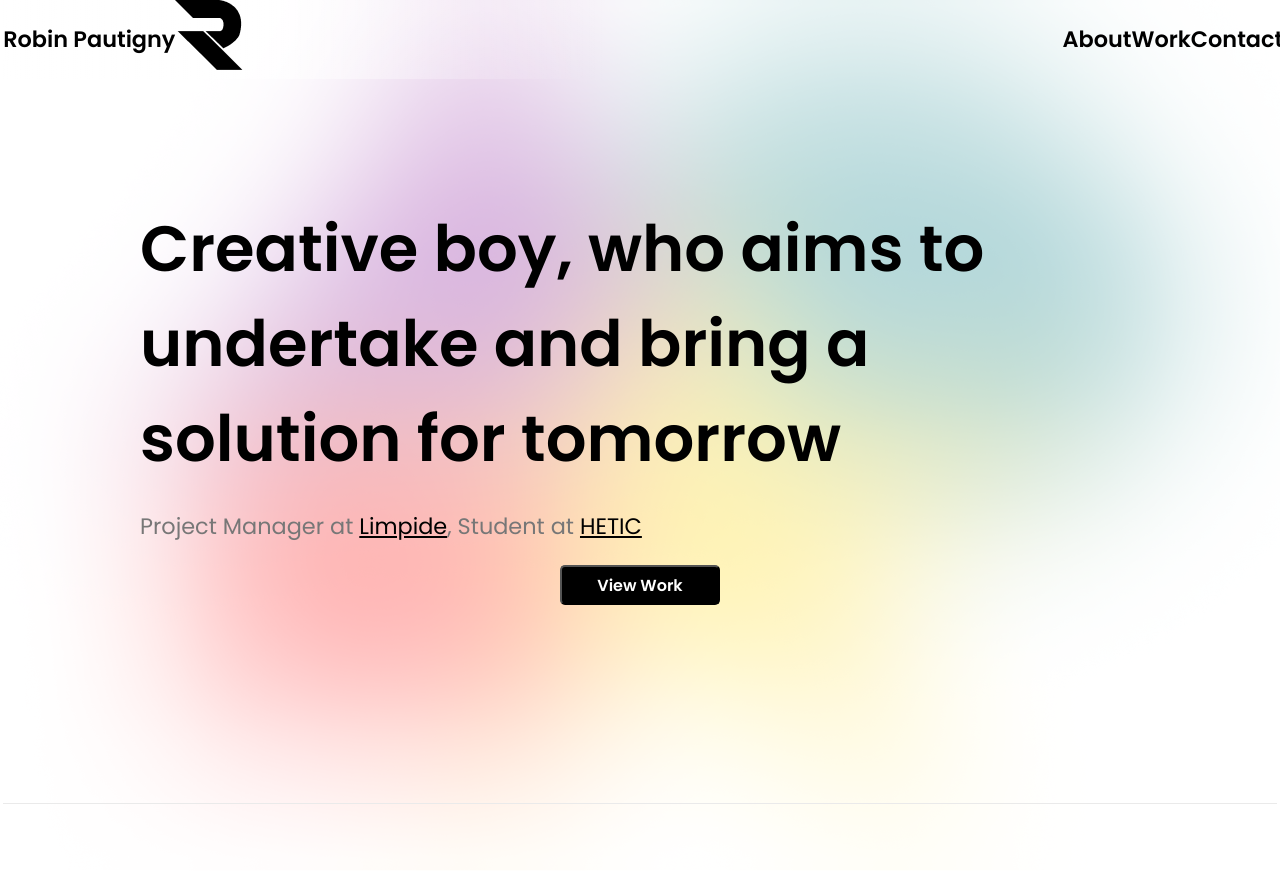
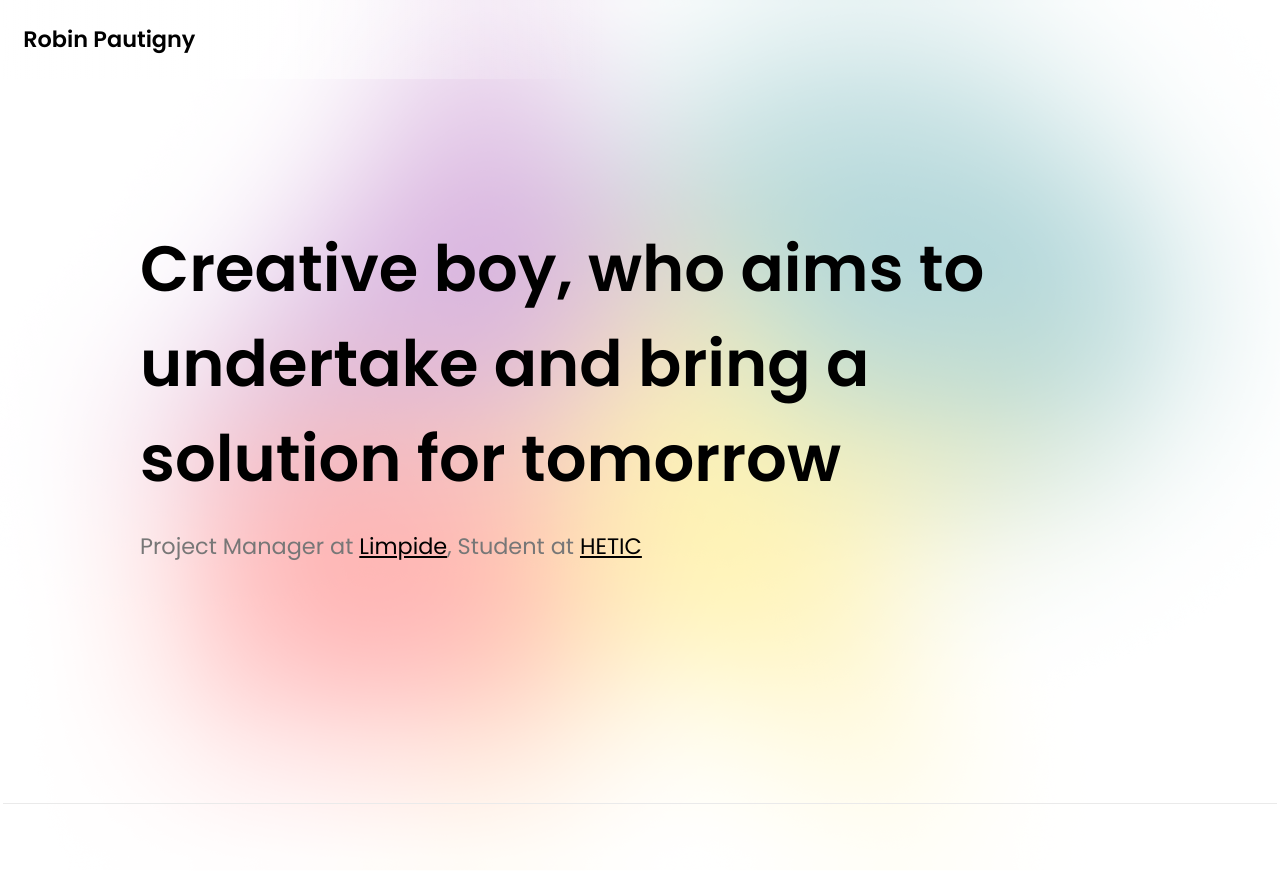
Before and after one commit to rob1-alt/portfolio2023, a Next.js app: page / in a window 1280 px wide. Built offline with nearby package versions, Linux system fonts and the light colour scheme.

Commit message:
🚀 Faster load, Lazy loading at the moment🚀

```diff
--- a/pages/header.js
+++ b/pages/header.js
@@ -6,16 +6,10 @@ import Logo from '../src/img/logo.png'
 export default function header(){
     return(
         <div className={styles.navbar}>
-            <Image className={styles.logoNav} src={Logo} alt="/"/>
             <div className={styles.name}>
                 <p>Robin Pautigny</p>
             </div>
 
-            <ul className={styles.menuNav}>
-                    <li>About</li>
-                    <li>Work</li>
-                    <li>Contact</li>
-            </ul>
         </div>
     )
 }
--- a/pages/index.js
+++ b/pages/index.js
@@ -20,12 +20,6 @@ export default function Home() {
         </h1>
 
             <p className={styles.job}>Project Manager at <a className={styles.limpide}href="https://limpide.fr">Limpide</a>, Student at <a className={styles.hetic} href='https://hetic.net'>HETIC</a></p>
-            <button
-              type="button"
-              className={styles.work}
-            >
-              View Work
-            </button>
 
 
 
--- a/styles/Home.module.css
+++ b/styles/Home.module.css
@@ -18,6 +18,7 @@
 
 .name{
   float: left;
+  margin-left: 20px;
 }
 
 
```
